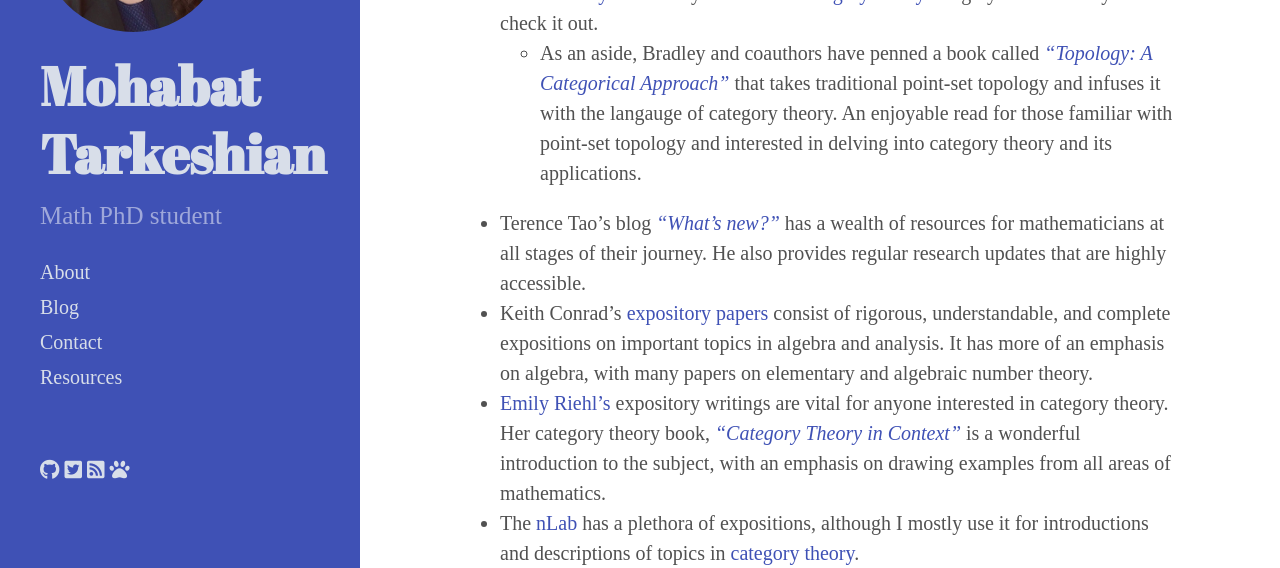
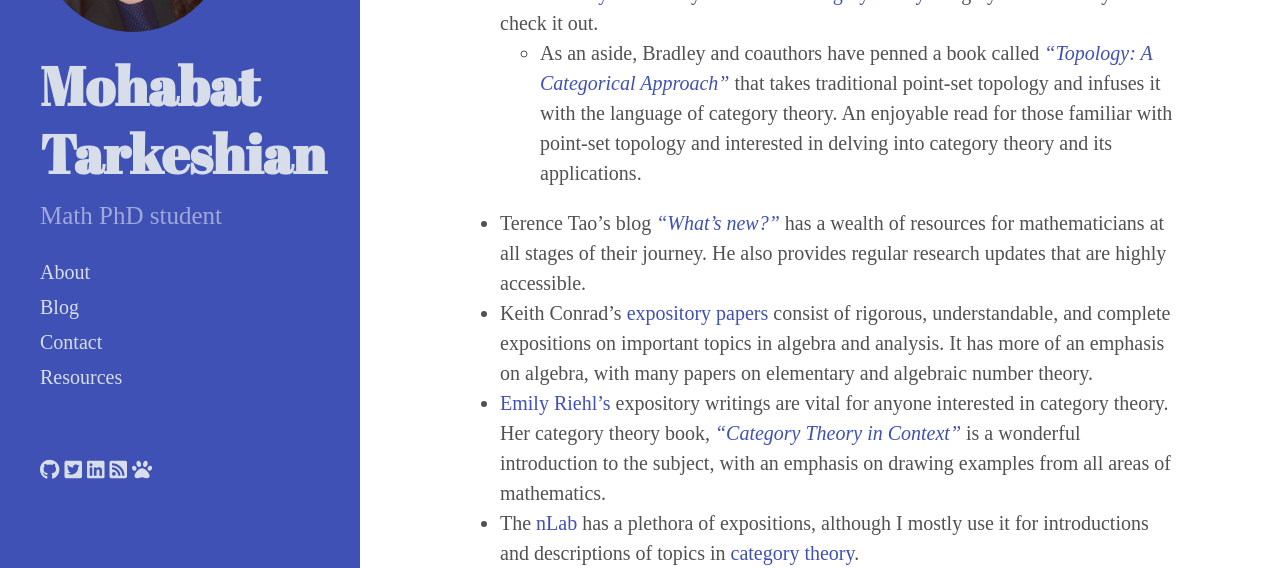
Before and after one commit to mohabatt/mohabatt.github.io, a Jekyll site: the page built from resources.md, in a window 1280 px wide and 900 px high, scrolled down 1639 px. Shown: the part 188-756 px from the top of the window. Built offline with Jekyll 4.4.1, drawn with Linux system fonts in a browser that asks for light colours; nearby versions of some CDN libraries; formulas are drawn with MathJax 3.

Commit message:
typo + linkedin

```diff
--- a/_includes/social.html
+++ b/_includes/social.html
@@ -1,21 +1,24 @@
 <div>
 
     {% if site.github_username %}
-    <a href="https://github.com/{{ site.github_username }}" >
+    <a href="https://github.com/{{ site.github_username }}" target="_blank">
         <i class="fab fa-github"></i>
     </a>
     {% endif %}
 
     {% if site.twitter_username %}
-    <a href="https://twitter.com/{{ site.twitter_username }}" >
+    <a href="https://twitter.com/{{ site.twitter_username }}" target="_blank">
         <i class="fab fa-twitter-square"></i>
     </a>
     {% endif %}
+    <a href="https://ca.linkedin.com/in/mohabat">
+        <i class="fab fa-linkedin"></i>
+    </a>
 
     <a class="btn btn-rss" href="/feed.xml" target="_blank">
         <i class="fas fa-rss-square"></i>
     </a>
-    <a href="https://www.instagram.com/woodytheluckylab/" >
+    <a href="https://www.instagram.com/woodytheluckylab/" target="_blank">
         <i class="fas fa-paw"></i>
     </a>
 </div>
--- a/resources.md
+++ b/resources.md
@@ -35,7 +35,7 @@ https://www.overleaf.com/learn/latex/Tutorials) to help get started.
 
 ## Blogs and expositions
 * One of my all-time favourite math blogs is [Tai-Danae Bradley's](https://twitter.com/math3ma) blog [Math3ma](https://www.math3ma.com/). It is a huge source of friendly expositions about important math topics, ranging from [Galois theory](https://www.math3ma.com/blog/what-is-galois-theory-anyway) all the way to [enriched category theory](https://www.math3ma.com/blog/warming-up-to-enriched-category-theory-1). I highly recommend you check it out.
-	- As an aside, Bradley and coauthors have penned a book called [_"Topology: A Categorical Approach"_](https://www.math3ma.com/blog/topology-book) that takes traditional point-set topology and infuses it with the langauge of category theory. An enjoyable read for those familiar with point-set topology and interested in delving into category theory and its applications.
+	- As an aside, Bradley and coauthors have penned a book called [_"Topology: A Categorical Approach"_](https://www.math3ma.com/blog/topology-book) that takes traditional point-set topology and infuses it with the language of category theory. An enjoyable read for those familiar with point-set topology and interested in delving into category theory and its applications.
 * Terence Tao's blog [_"What's new?"_]((https://terrytao.wordpress.com/)) has a wealth of resources for mathematicians at all stages of their journey. He also provides regular research updates that are highly accessible.
 * Keith Conrad's [expository papers](https://kconrad.math.uconn.edu/blurbs/) consist of rigorous, understandable, and complete expositions on important topics in algebra and analysis. It has more of an emphasis on algebra, with many papers on elementary and algebraic number theory.
 * [Emily Riehl's](https://math.jhu.edu/~eriehl/#exposition) expository writings are vital for anyone interested in category theory. Her category theory book, [_"Category Theory in Context"_](https://math.jhu.edu/~eriehl/context/) is a wonderful introduction to the subject, with an emphasis on drawing examples from all areas of mathematics.
```
